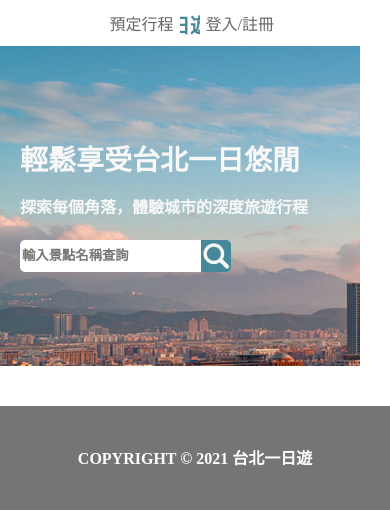
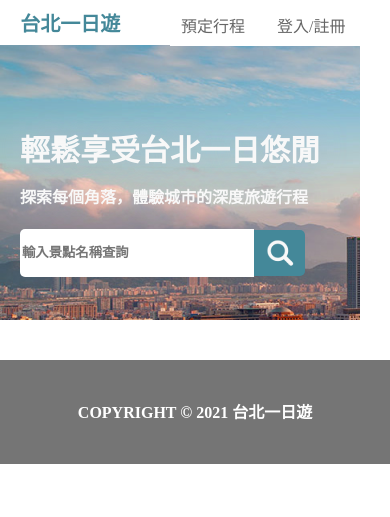
Before and after one commit to jamieyu0914/taipei-day-trip, a Flask app: page / in a window 390 px wide; the page is wider, and only the part inside the window is pictured. Shown: the top 517 px of that part. Run offline with Flask 2, Linux system fonts and the light colour scheme; data that the repository does not hold is empty.

Commit message:
2st develop Commit 1127 -- Final Version for ubuntu in AWS -- try to fix the RWD problems

```diff
--- a/public/layout.css
+++ b/public/layout.css
@@ -5,6 +5,11 @@ html {
   display: flex;
   justify-content: center;
   justify-items: center;
+  position: fixed;
+  z-index: 999;
+  margin-top: 0;
+  background-color: #ffffff;
+  width: 1920px;
 }
 .desktop-menu-left {
   color: #448899;
@@ -12,18 +17,26 @@ html {
   flex: none; /*固定配置*/
   margin: 10px;
   text-align: center;
-  text-align: center;
   position: absolute;
-  width: 150px;
-  height: 34px;
-  left: 100px;
+  left: 18vw;
   top: 0px;
+  display: flex;
+  justify-content: left;
+  align-items: center;
+  flex-wrap: wrap;
+  width: 1200px;
+  margin-bottom: 20px;
 }
 .desktop-menu-right {
   color: #666666;
+  flex: auto;
   display: flex;
-  justify-content: flex-end; /*水平對齊靠右*/
-  flex: auto;
+  justify-content: right;
+  align-items: center;
+  flex-wrap: wrap;
+  width: 1200px;
+  padding-right: 300px;
+  z-index: 999;
 }
 .item {
   margin: 10px;
@@ -75,6 +88,7 @@ html {
   align-items: center;
   border-radius: 5px;
   position: absolute;
+  width: 460px;
 }
 
 .slogan {
@@ -82,7 +96,7 @@ html {
   flex-direction: column;
   align-items: first baseline;
   position: absolute;
-  left: 140px;
+  width: 1200px;
   top: 140px;
   color: #f8f8f8;
   text-shadow: 0px 0px 30px #aabbcc;
@@ -100,7 +114,7 @@ html {
   font-family: "Noto Sans TC";
   font-style: normal;
   font-weight: 700;
-  font-size: 28px;
+  font-size: 30px;
   line-height: 24px;
   /* or 86% */
   display: flex;
@@ -164,6 +178,8 @@ html {
   width: 1200px;
   margin-bottom: 20px;
   margin-top: 20px;
+  justify-content: left;
+  align-items: center;
 }
 .card {
   display: inline-block;
@@ -192,20 +208,47 @@ html {
   opacity: 0.6;
 }
 .photo {
-  width: 100%;
+  width: 268px;
   position: relative;
-  height: 100%;
+  height: 195px;
   background-size: contain;
   border-radius: 5px;
   border: 1px solid #e8e8e8;
 }
 .mask_title {
   color: #ffffff;
-  font-size: 0.8em;
-  bottom: 0px;
+  font-size: 16px;
+  bottom: 2px;
   position: absolute;
   left: 0px;
-  padding: 1%;
+  padding-left: 10px;
+  font-family: Noto Sans TC;
+}
+.keyword {
+  height: 30px;
+  width: 400px;
+  font-family: Noto Sans TC;
+  font-weight: 700;
+  border: 0px;
+  border-top-left-radius: 5px;
+  border-bottom-left-radius: 5px;
+}
+.category_inform {
+  color: #000000;
+  font-size: 16px;
+  bottom: 2px;
+  left: 0px;
+  padding-right: 10px;
+  font-family: Noto Sans TC;
+}
+
+.mrt_inform {
+  color: #000000;
+  font-size: 16px;
+  bottom: 2px;
+  left: 0px;
+  padding-left: 10px;
+  font-family: Noto Sans TC;
 }
 
 .title-left {
@@ -262,13 +305,15 @@ html {
   z-index: 100;
 }
 
-button.search-button {
+.search-button {
   background-image: url(icon_search.png);
   height: 30px;
   width: 30px;
   background-color: #489;
   border-radius: 5px;
   border: 0px;
+  position: absolute;
+  left: 420px;
 }
 
 .categoryview {
@@ -358,6 +403,20 @@ button.search-button {
     width: 90%;
   }
 
+  .desktop-menu-left {
+    padding-left: 0px;
+  }
+
+  .desktop-menu-right {
+    justify-content: left;
+    padding-left: 70vw;
+  }
+
+  .slogan {
+    width: 90%;
+    left: 15vw;
+  }
+
   .image {
     width: 100%;
     min-width: 30vw;
@@ -374,13 +433,25 @@ button.search-button {
   /*螢幕寬度小於 360px, 套用這個區塊的 css*/
   .menu {
     flex-wrap: wrap;
+    background-color: #fff;
   }
   .desktop-menu-left {
-    display: flex;
-    align-content: center;
+    background-color: #fff;
+    padding-top: 8px;
+    padding-bottom: 8px;
+    margin-top: 0px;
+    margin-left: -100px;
+    padding-left: 50px;
   }
   .desktop-menu-right {
     display: flex;
+    color: #448899;
+    font-weight: bold;
+    position: fixed;
+    left: 170px;
+    justify-content: left;
+    background-color: #fff;
+    padding-left: 0px;
   }
   .mobile-menu {
     display: block;
@@ -402,17 +473,36 @@ button.search-button {
   }
   .slogan {
     position: absolute;
+    top: 130px;
     left: 20px;
+  }
+
+  .search {
+    width: 285px;
+    height: 46px;
   }
 
   .list-block {
     width: 95%;
   }
 
+  .item {
+    right: 5px;
+    top: 2px;
+  }
+
   .img {
     width: 100%;
   }
+  .keyword {
+    width: 230px;
+    height: 46px;
+  }
 
+  .search-button {
+    position: absolute;
+    left: 245px;
+  }
   .image {
     width: 90vw;
     height: 55vw;
--- a/templates/index.html
+++ b/templates/index.html
@@ -38,17 +38,10 @@
             <input
               type="text"
               name="keyword"
+              class="keyword"
               id="keyword"
               placeholder="輸入景點名稱查詢"
               onclick="categoryview()"
-              style="
-                height: 30px;
-                font-family: Noto Sans TC;
-                font-weight: 700;
-                border: 0px;
-                border-top-left-radius: 5px;
-                border-bottom-left-radius: 5px;
-              "
             />
             <div class="blocker" onclick="hideview()"></div>
             <button class="search-button" onclick="getsearchdata()"></button>
```
